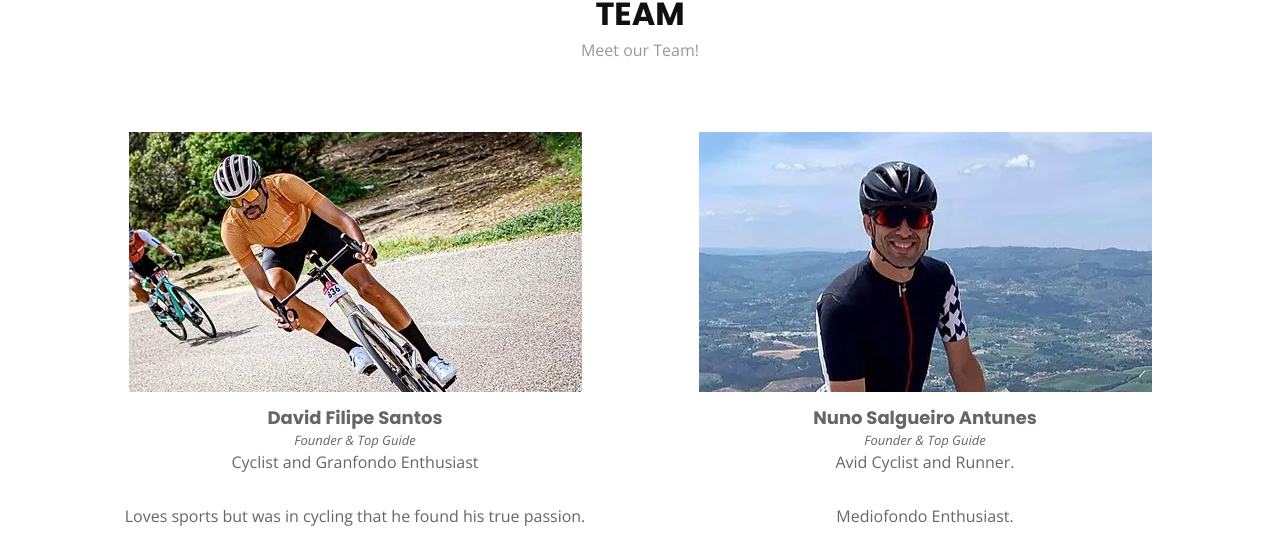
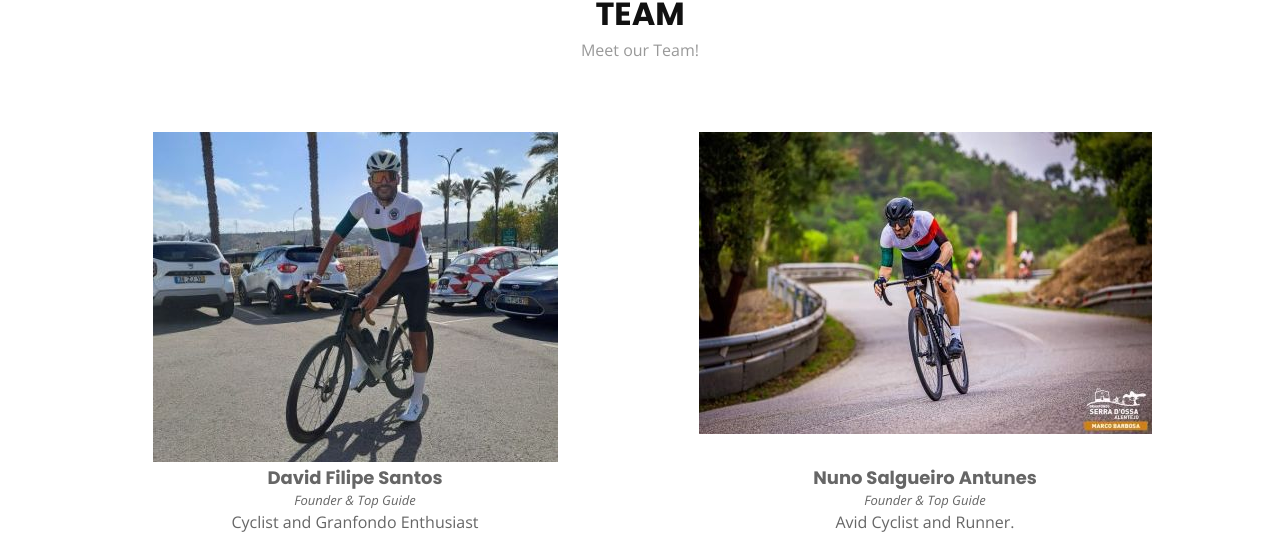
Before and after one commit to duartespc/website_cycling_tours, a plain HTML site: page index.html in a window 1280 px wide. Shown: the part 2533-3088 px from the top of the page. Drawn offline with nearby package versions, Linux system fonts and the light colour scheme.

Commit message:
change pics

```diff
--- a/assets/css/style.css
+++ b/assets/css/style.css
@@ -992,9 +992,9 @@ section {
 }
 
 #team .member .pic {
-  margin-bottom: 15px;
+  margin-bottom: 5px;
   overflow: hidden;
-  height: 260px;
+  height: 330px;
 }
 
 #team .member .pic img {
--- a/index.html
+++ b/index.html
@@ -238,7 +238,7 @@
         <div class="row">
           <div class="col-lg-6 col-md-6">
             <div class="member" data-aos="fade-up" data-aos-delay="100">
-              <div class="pic"><img src="assets/img/team-1.jpg" alt=""></div>
+              <div class="pic"><img src="assets/img/david.jpg" alt=""></div>
               <h4>David Filipe Santos</h4>
               <span data-key="founderTopGuide">Founder & Top Guide</span>
               <p data-key="descriptionDavidPart1">Cyclist and Granfondo Enthusiast</p>
@@ -253,7 +253,7 @@
 
           <div class="col-lg-6 col-md-6">
             <div class="member" data-aos="fade-up" data-aos-delay="200">
-              <div class="pic"><img src="assets/img/team-2.jpg" alt=""></div>
+              <div class="pic"><img src="assets/img/nuno.jpg" alt=""></div>
               <h4>Nuno Salgueiro Antunes</h4>
               <span data-key="founderTopGuide">Founder & Top Guide</span>
               <p data-key="descriptionNunoPart1">Avid Cyclist and Runner. </p>
@@ -411,7 +411,7 @@
 
           <div class="col-lg-5 col-md-8">
             <div class="form">
-              <form action="http://13.60.37.54:3050/send" enctype="multipart/form-data" method="post" role="form" class="php-email-form">
+              <form action="http://13.49.47.146:3051/send" enctype="multipart/form-data" method="post" role="form" class="php-email-form">
                 <div class="form-group">
                   <input type="text" name="name" class="form-control" id="name" placeholder="Your Name" data-key="namePlaceholder" required>
                 </div>
```
Also changed, not shown: assets/img/david.jpg (added), assets/img/nuno - Cópia.jpeg (added), assets/img/nuno.jpeg (added), assets/img/nuno.jpg (added), assets/img/team-3.jpg (deleted), assets/img/team-4.jpg (deleted), 2 other files.
